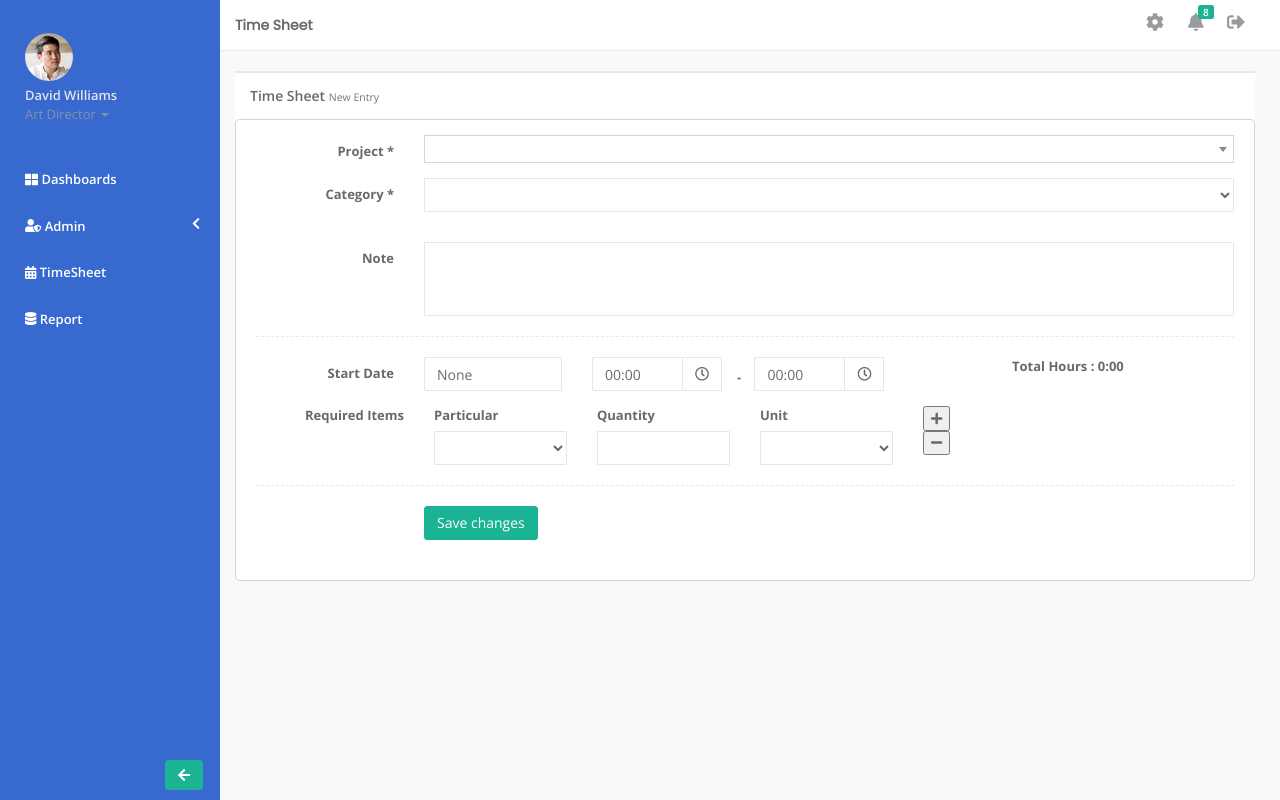
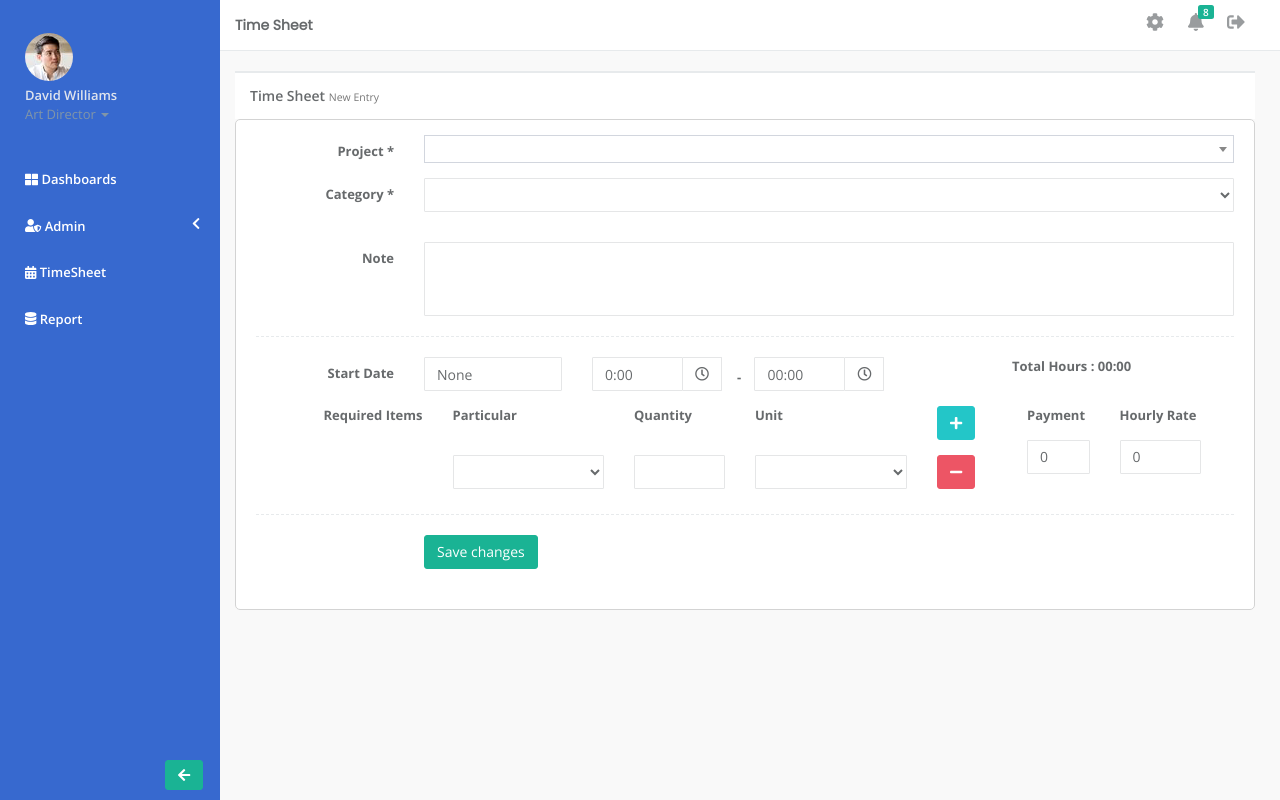
Before and after one commit to tanviranik/CRMTimesheetFlaskApp, a Flask app: page /newtimesheet in a window 1280 px wide. Run offline with Flask 2, Linux system fonts and the light colour scheme; data that the repository does not hold is empty; some libraries are stand-ins or nearby versions.

Commit message:
calculating total hours by payment and houly rate for admin in new timesheet entry

```diff
--- a/static/css/site.css
+++ b/static/css/site.css
@@ -19,8 +19,10 @@
 .flex-wrap{ flex-wrap: wrap;}
 
 .text-center{text-align: center;}
+.align-middle{margin-top: auto; margin-bottom: auto;}
 .text-left{text-align: left;}
 .text-right{text-align: right;}
+.mt-1{margin-top: 10px;}
 .mt-2{margin-top: 20px;}
 .mb-1 { margin-bottom: 10px;}
 .mb-2 { margin-bottom: 20px;}
@@ -37,6 +39,7 @@
 .pt-2{padding-top:20px;}
 .pb-2 {padding-bottom: 20px;}
 .pull-right{float: right;}
+.hidden{display: none;}
 .group-title {
     margin-left: 0px;
 }
--- a/static/js/site.js
+++ b/static/js/site.js
@@ -19,7 +19,7 @@ $(document).ready(function () {
     $('.clockpicker').clockpicker();
 });
 const calculatingWorkingHours = function(starttime, endtime) {
-    if(starttime === "0:00" || endtime === "0:00") return '0:00';
+    if(starttime === endtime) return '00:00';
     let starttimeArr = starttime.split(':');
     let endtimeArr = endtime.split(':');
     let carry =0;
@@ -29,19 +29,33 @@ const calculatingWorkingHours = function(starttime, endtime) {
     let endhour = parseInt(endtimeArr[0]);
     let endminute = parseInt(endtimeArr[1]);
     if((starthour > endhour) || (starthour === endhour && startminute > endminute))
-      return '0:00';
+      return '00:00';
     if(startminute > endminute){
         endminute = 60 + endminute;
         carry = 1;
     }
     let minutedeff = endminute - startminute;
     let hourdiff = endhour - (starthour+carry);
-    // if(minutedeff < 10){
-
-    // }
     let minutestr = (minutedeff < 10) ? ('0' + minutedeff) : minutedeff;
     let hourdiffstr = (hourdiff < 10) ? ('0' + hourdiff) : hourdiff;
     return hourdiffstr + ':' + minutestr;
+}
+const calculateTotalHours = function(paymentAmount, hourlyRate){
+  if(paymentAmount === NaN || paymentAmount === '' || paymentAmount === 0 || hourlyRate === NaN || hourlyRate === '' ||hourlyRate === 0) return "00:00";
+  let total_hours_decimal = paymentAmount/hourlyRate;
+  // Separate the int from the decimal part
+  var hour = Math.floor(total_hours_decimal);
+  var decpart = total_hours_decimal - hour;
+  var min = 1 / 60;
+  // Round to nearest minute
+  decpart = min * Math.round(decpart / min);
+  var minute = Math.floor(decpart * 60) + '';
+  // Add padding if need
+  if (minute.length < 2) {
+  minute = '0' + minute;
+  }
+  // Concate hours and minutes
+  return ((hour < 10) ? ('0' + hour) : hour) + ':' + minute;
 }
 const nth = function (d) {
     d = parseInt(d);
--- a/templates/new_timesheet_entry.html
+++ b/templates/new_timesheet_entry.html
@@ -50,14 +50,14 @@
                     </div>
                     <div class="col-sm-5 flex">
                         <div id="clockStart" class="input-group clockpicker col-sm-4" data-autoclose="true">
-                            <input type="text" id="startValue" class="form-control" value="00:00" >
+                            <input type="text" id="startValue" class="form-control" v-model="timeentry.HourLogs.start_time" >
                             <span class="input-group-addon">
                                 <i class="far fa-clock"></i>
                             </span>
                         </div>
                         <label class="col-sm-1 control-label"> - </label>
                         <div id="clockEnd" class="input-group clockpicker col-sm-4" data-autoclose="true">
-                            <input type="text" id="endValue" class="form-control" value="00:00" >
+                            <input type="text" id="endValue" class="form-control"  v-model="timeentry.HourLogs.end_time" >
                             <span class="input-group-addon">
                                 <i class="far fa-clock"></i>
                             </span>
@@ -65,17 +65,19 @@
                     </div>
                     <label class="col-sm-2">Total Hours : [[totalhour]]</label>
                 </div>
+                <div class="row">
+                    <div class="col-md-9">
                         <div class="flex">
-                    <div class="col-md-2 text-right"><label>Required Items</label> </div>
-                    <div class="col-md-2"><label>Particular</label> </div>
+                            <div class="col-md-3 text-right"><label>Required Items</label> </div>
+                            <div class="col-md-3"><label>Particular</label> </div>
                             <div class="col-md-2"><label>Quantity</label> </div>
-                    <div class="col-md-2"><label>Unit</label> </div>
-                    <div class="col-md-1"><button @click="addInventory"><i class="fa fa-plus"></i></button></div>
+                            <div class="col-md-3"><label>Unit</label> </div>
+                            <div class="col-md-1"><button @click="addInventory" class="btn btn-info"><i class="fa fa-plus"></i></button></div>
                         </div>
                         <template v-for="(obj, index) in timeentry.InventoryTracker">
-                    <div class="flex">
-                        <div class="col-md-2">&nbsp;</div>
-                        <div class="col-md-2">
+                            <div class="flex mt-1">
+                                <div class="col-md-3">&nbsp;</div>
+                                <div class="col-md-3">
                                     <select v-model="obj.inventory_name" class="form-control">
                                         <option v-for="(inv,ind) in inventorylist" :value="inv">[[inv]]</option>
                                     </select>
@@ -83,16 +85,31 @@
                                 <div class="col-md-2">
                                     <input type="text" v-model="obj.quantity" class="form-control" autocomplete="off"/>
                                 </div>
-                        <div class="col-md-2">
+                                <div class="col-md-3">
                                     <select v-model="obj.unit" class="form-control">
                                         <option v-for="(unit,ind) in unitlist" :value="unit" >[[unit]]</option>
                                     </select>
                                 </div>
-                        <div class="col-md-1">
-                            <button @click="removeInventory"><i class="fa fa-minus"></i></button>
+                                <div class="col-md-1 align-middle">
+                                    <button @click="removeInventory" class="btn btn-danger"><i class="fa fa-minus"></i></button>
                                 </div>
                             </div>
                         </template>
+                    </div>
+                    <div class="col-md-3">
+                        <template v-if="isAdmin">
+                            <div class="flex">
+                                <div class="col-md-5"><span class="hidden">[[calculateHourByAmount]]</span><label>Payment</label> </div>
+                                <div class="col-md-6"><label>Hourly Rate</label> </div>
+                            </div>
+                            <div class="flex mt-1">
+                                <div class="col-md-5"><input type="text" v-model="paymentCalculate.PaymentAmount" class="form-control" autocomplete="off"/></div>
+                                <div class="col-md-6"><input type="text" v-model="paymentCalculate.HourlyRate" class="form-control" autocomplete="off"/></div>
+                            </div>
+                        </template>
+                    </div>
+                </div>
+
                 <div class="hr-line-dashed"></div>
                 <div class="form-group">
                     <div class="col-sm-4 col-sm-offset-2">
@@ -128,7 +145,13 @@
                 tasklist: [],
                 categorylist: [],
                 supportingUrl: 'get_supporting_data',
-                saveurl: 'save_timesheet'
+                saveurl: 'save_timesheet',
+                isAdmin: true,
+                paymentCalculate: {
+                    PaymentAmount: 0,
+                    HourlyRate: 0
+                }
+
             }
         },
         mounted: function () {
@@ -196,7 +219,9 @@
             addInventory(){
                 let newinventory = {inventory_name: '',quantity: '',unit: '',hourlog_id:8}; // change hourlog_id: 8 to 0 on live server
                 this.timeentry.InventoryTracker.push(newinventory);
-            }
+            },
+            removeInventory(){
+            },
         },
         computed: {
             // a computed getter
@@ -205,6 +230,12 @@
                 // `this` points to the vm instance
                 self.timeentry.HourLogs.total_hours = calculatingWorkingHours(self.timeentry.HourLogs.start_time, self.timeentry.HourLogs.end_time)
                 return self.timeentry.HourLogs.total_hours;
+            },
+            calculateHourByAmount(){
+                let self = this;
+                // return calculateTotalHours(self.paymentCalculate.PaymentAmount, self.paymentCalculate.HourlyRate)
+                self.timeentry.HourLogs.end_time = calculateTotalHours(self.paymentCalculate.PaymentAmount, self.paymentCalculate.HourlyRate)
+                return self.timeentry.HourLogs.end_time;
             }
         },
         delimiters: ['[[',']]'],
```
Lines whose indentation alone changed are shown as unchanged.
